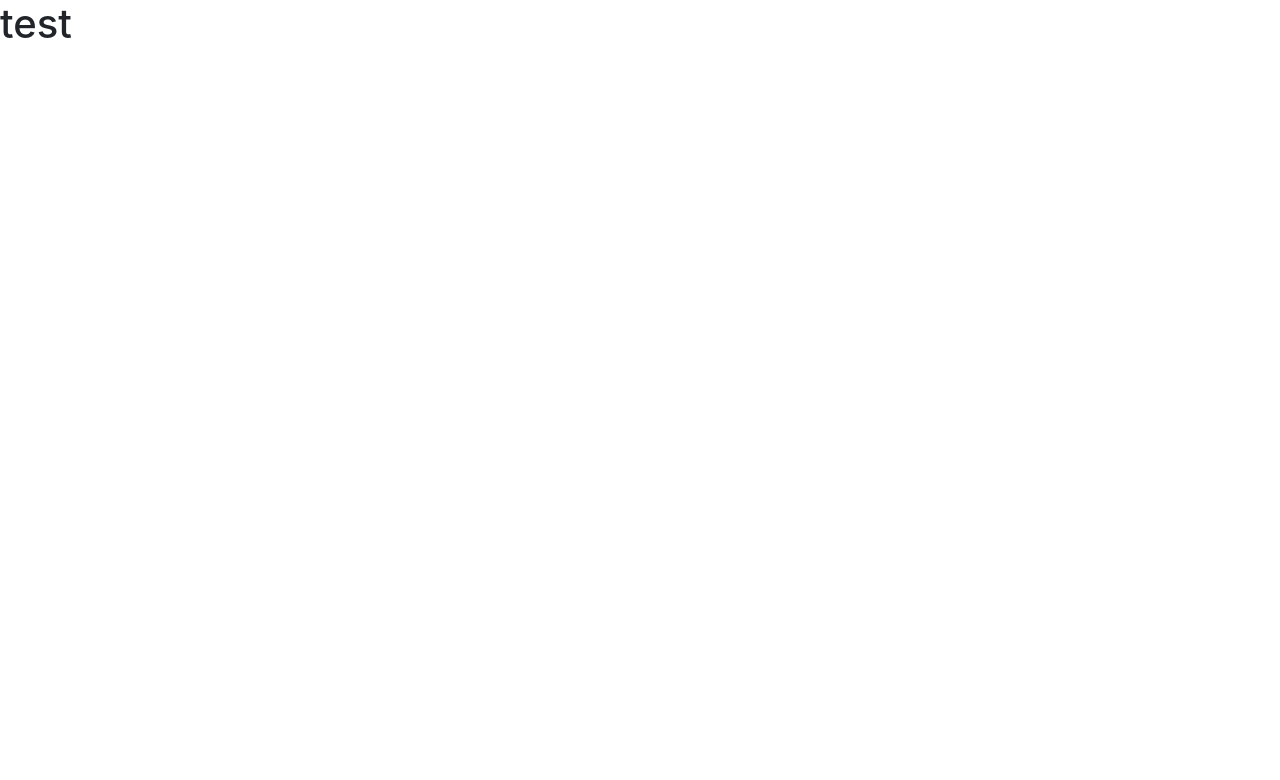
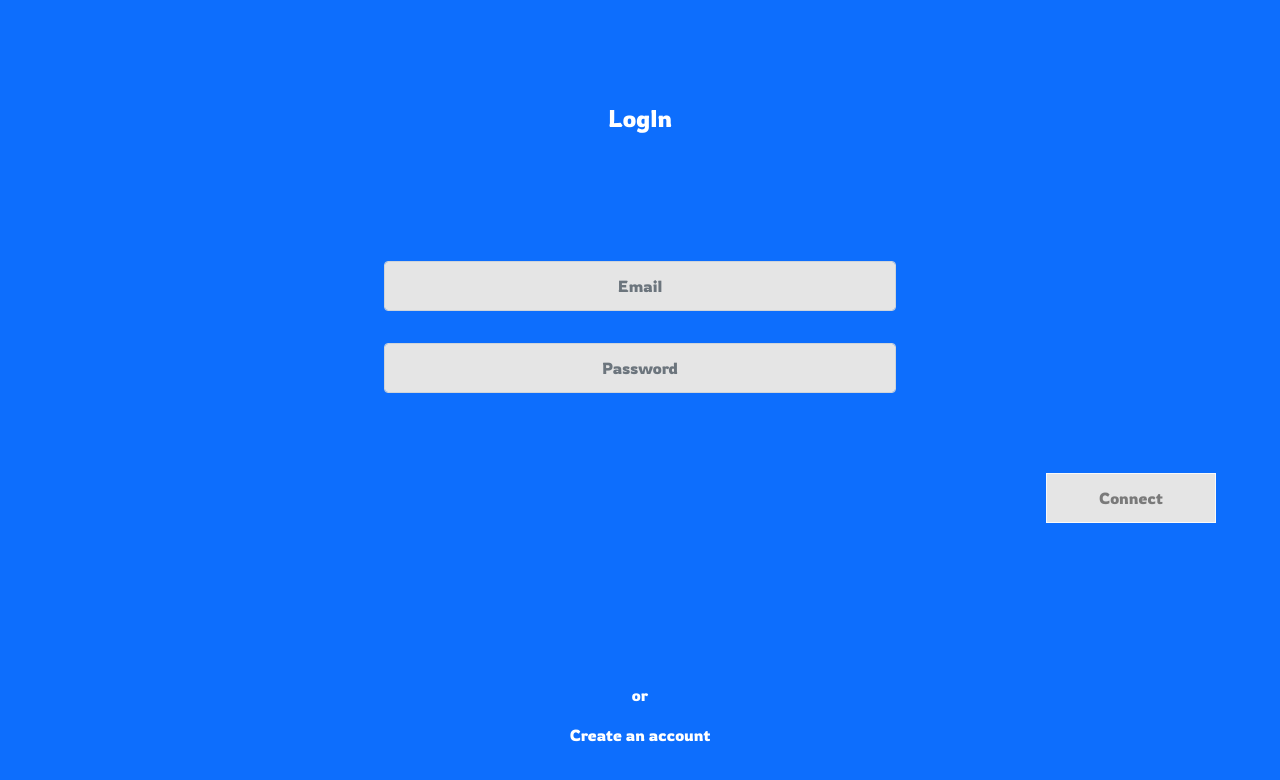
Before and after one commit to lahcen13/jobBoard, a React (Create React App) app in the folder job-board-front/: page /login in a window 1280 px wide. Shown: the top 780 px of the page. Built offline with nearby package versions, Linux system fonts and the light colour scheme.

Commit message:
feat(Login.tsx): created Login component on route /login

```diff
--- a/job-board-front/src/App.css
+++ b/job-board-front/src/App.css
@@ -1,38 +1,3 @@
-.App {
-  text-align: center;
+html, body, #root {
+  height: 100%;
 }
-
-.App-logo {
-  height: 40vmin;
-  pointer-events: none;
-}
-
-@media (prefers-reduced-motion: no-preference) {
-  .App-logo {
-    animation: App-logo-spin infinite 20s linear;
-  }
-}
-
-.App-header {
-  background-color: #282c34;
-  min-height: 100vh;
-  display: flex;
-  flex-direction: column;
-  align-items: center;
-  justify-content: center;
-  font-size: calc(10px + 2vmin);
-  color: white;
-}
-
-.App-link {
-  color: #61dafb;
-}
-
-@keyframes App-logo-spin {
-  from {
-    transform: rotate(0deg);
-  }
-  to {
-    transform: rotate(360deg);
-  }
-}
--- /dev/null
+++ b/job-board-front/src/components/Login/Login.css
@@ -0,0 +1,74 @@
+
+@import url('https://fonts.googleapis.com/css2?family=Rowdies&display=swap');
+
+.login-container {
+    background-color: #0D6EFD;
+    min-height: 100vh;
+    width: 100vw;
+    font-family: "Rowdies";
+}
+
+.inputBlock {
+    display: flex;
+    flex-direction: column;
+    justify-content: center;
+    align-items: center;
+}
+
+.button {
+    border-radius: 0;
+    color: rgba(0, 0, 0, 0.466);
+    background-color: #E5E5E5;
+    height: 50px;
+    width: 170px;
+    margin-top: 8vh;
+   align-self: flex-end;
+   margin-right: 5%;
+}
+
+.createLink {
+    margin-top: 20vh;
+    text-align: center;
+    color: white;
+}
+
+.title {
+    color: white;
+    text-align: center;
+    padding-top: 13vh;
+    padding-bottom: 13vh;
+    font-size: 1.5em;
+}
+.input {
+    border-radius: 0px;
+    /* background-color: #E5E5E5; */
+    height: 50px;
+    width: 80vw;
+    margin-top: 2vh;
+    margin-bottom: 2vh;
+}
+.center-text {
+    background-color: #E5E5E5 !important;
+    text-align: center;
+
+}
+
+
+@media (max-height: 650px) {
+    .createLink {
+        margin-top: 8vh;
+        text-align: center;
+        color: white;
+    }
+}
+
+@media (min-width: 500px ) {
+    .input {
+        border-radius: 0px;
+        /* background-color: #E5E5E5; */
+        height: 50px;
+        width: 40vw;
+        margin-top: 2vh;
+        margin-bottom: 2vh;
+    }
+}
--- /dev/null
+++ b/job-board-front/src/components/Login/Login.tsx
@@ -0,0 +1,38 @@
+import React, {useState} from 'react';
+import './Login.css';
+import {InputGroup, FormControl, Button} from 'react-bootstrap'
+
+
+
+const Login = () => {
+const [data, setData] = useState({email: "", password: ""})
+
+const onChange = (e: any) => {
+  setData({...data, [e.target.name]: e.target.value})
+  console.log(data)
+}
+
+const onClick = () => {
+
+}
+  return <div className="login-container">
+  <h1 className='title'>LogIn</h1>
+  <div className="inputBlock">
+   <InputGroup onChange={(e) => onChange(e)} className="input">
+   <FormControl name="email" className="center-text" placeholder="Email" />
+   </InputGroup>
+   <InputGroup onChange={(e) => onChange(e)} className="input">
+   <FormControl name="password" className="center-text" placeholder="Password" />
+   </InputGroup>
+
+   <Button onClick={() => onClick()} className="button" variant="light">Connect</Button>
+  </div>
+
+  <div className="createLink">
+    <p>or</p>
+    <p><a>Create an account</a></p>
+  </div>
+  </div>
+};
+
+export default Login;
--- a/job-board-front/src/index.js
+++ b/job-board-front/src/index.js
@@ -3,6 +3,7 @@ import ReactDOM from 'react-dom';
 import './index.css';
 import App from './App';
 import reportWebVitals from './reportWebVitals';
+import Login from './components/Login/Login'
 import { BrowserRouter as Router, Route } from 'react-router-dom'
 
 ReactDOM.render(
@@ -14,7 +15,7 @@ ReactDOM.render(
       <App />
       </Route>
       <Route path="/login">
-      <h1>test</h1>
+      <Login />
       </Route>
     </Router>
   </React.StrictMode>,
```
